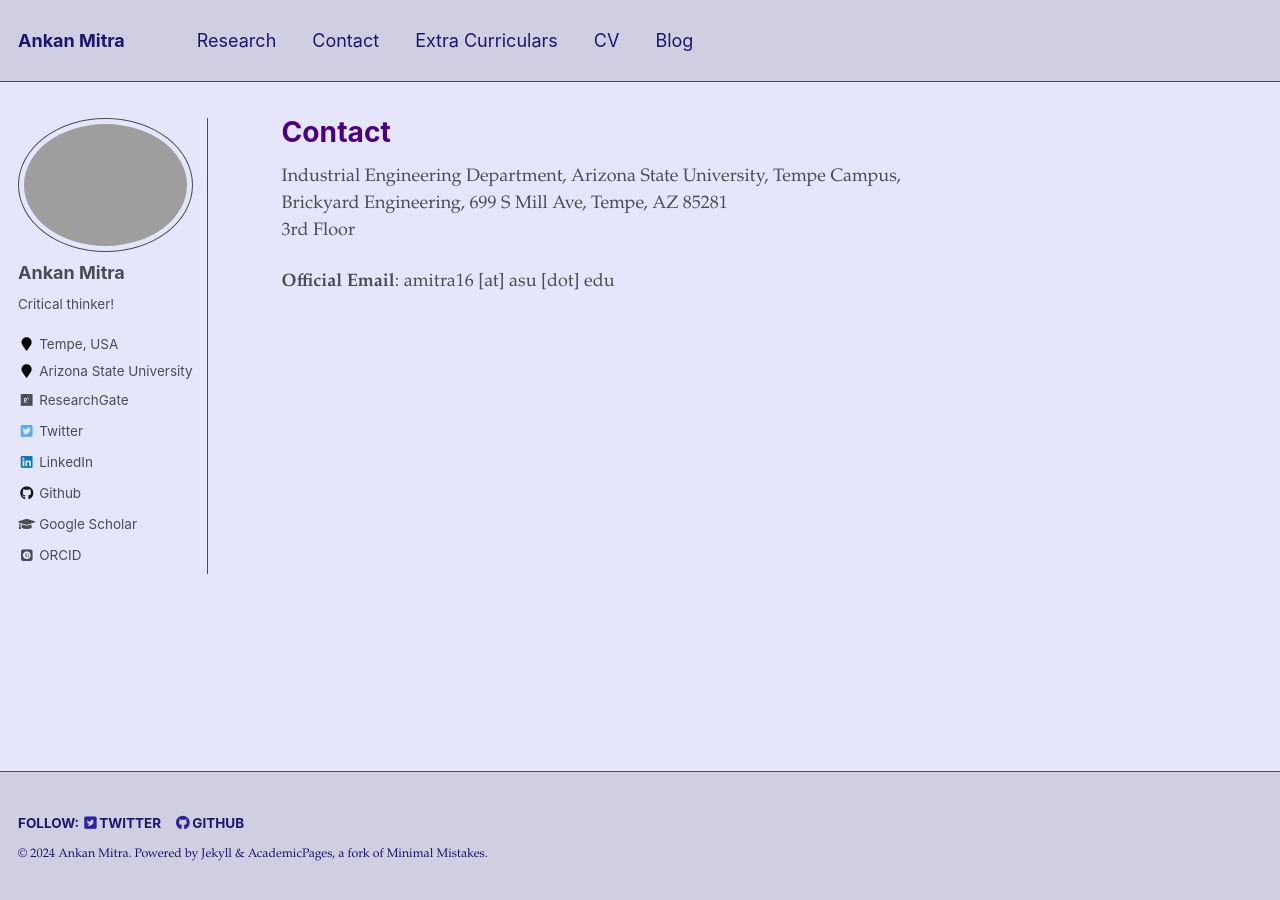
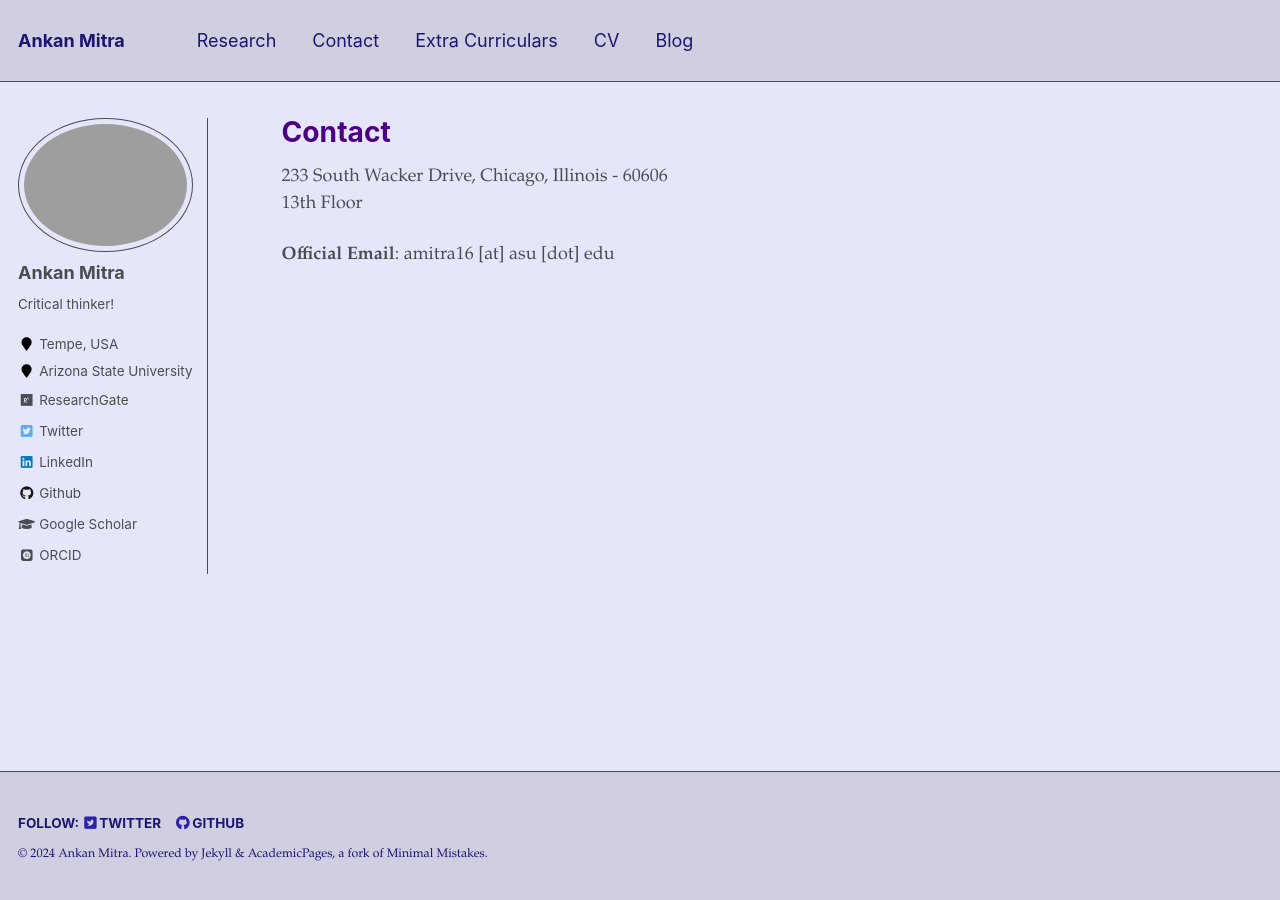
Before and after one commit to percyjackson9/percyjackson9.github.io, a Jekyll site: the page built from _pages/contact.md, in a window 1280 px wide. Built offline with Jekyll 4.4.1, drawn with Linux system fonts in a browser that asks for light colours; some web fonts are replaced.

Commit message:
Update contact.md

```diff
--- a/_pages/contact.md
+++ b/_pages/contact.md
@@ -7,8 +7,7 @@ redirect_from:
   - /contact
 ---
 
-Industrial Engineering Department, Arizona State University, Tempe Campus,
-Brickyard Engineering, 699 S Mill Ave, Tempe, AZ 85281
-3rd Floor
+233 South Wacker Drive, Chicago, Illinois - 60606
+13th Floor
 
 **Official Email**: amitra16 [at] asu [dot] edu
```
